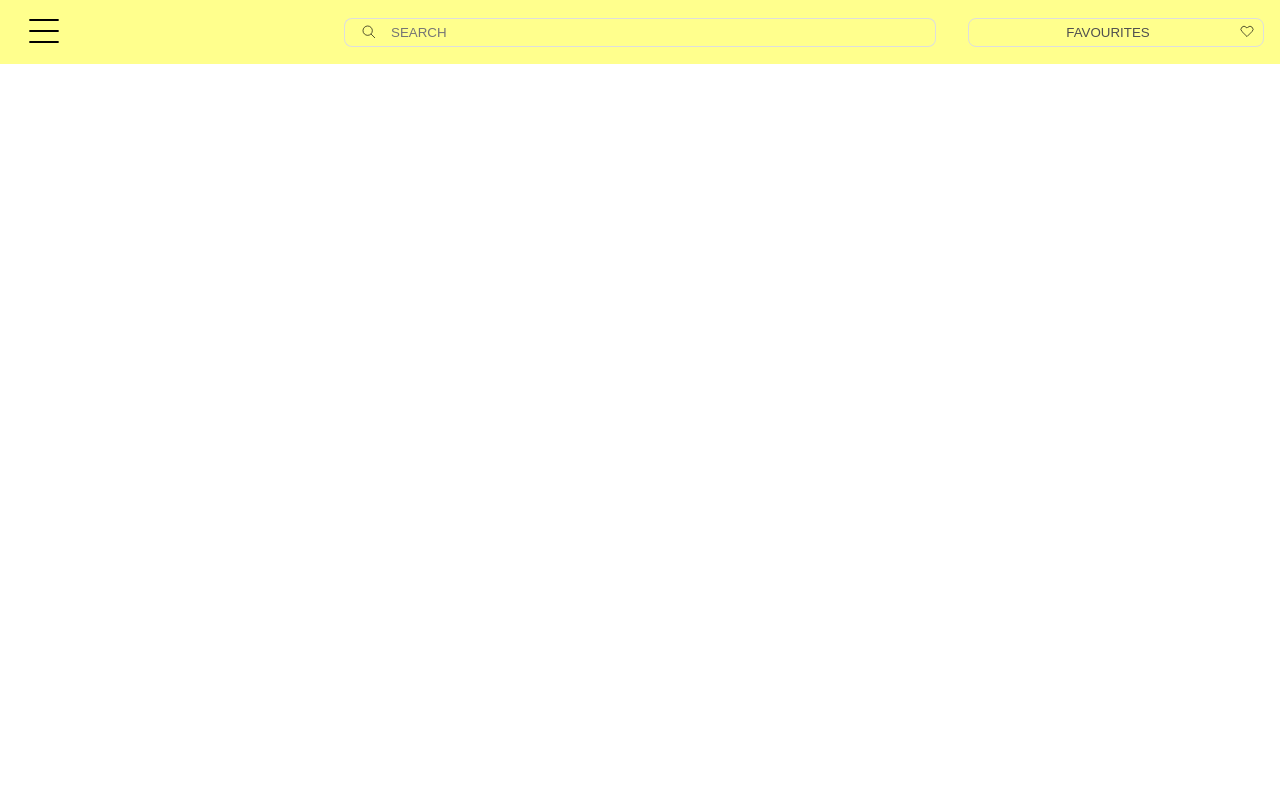
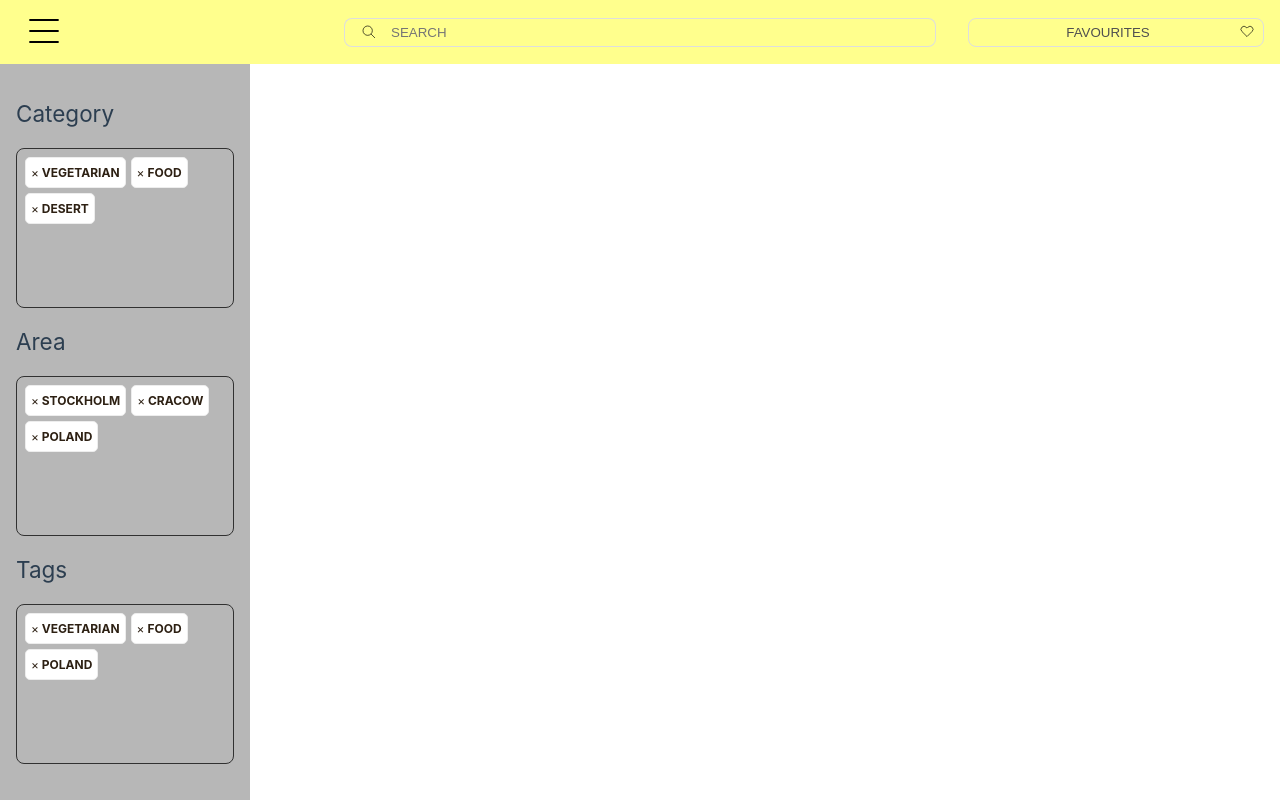
Before and after one commit to serhiipetrash/sp-task-edrone, a Vue app: page / in a window 1280 px wide. Built offline with nearby package versions, Linux system fonts and the light colour scheme.

Commit message:
add category-items

```diff
--- /dev/null
+++ b/src/components/MainCategory.vue
@@ -0,0 +1,72 @@
+<template>
+  <div class="container">
+
+    <div class="item-body">
+      <h2 class="item-title">Category</h2>
+      <div class="item-container">
+        <ul>
+          <li><span>&times;</span> vegetarian</li>
+          <li><span>&times;</span> food</li>
+          <li><span>&times;</span> desert</li>
+        </ul>
+      </div>
+    </div>
+
+        <div class="item-body">
+      <h2 class="item-title">Area</h2>
+      <div class="item-container">
+        <ul>
+          <li><span>&times;</span> stockholm</li>
+          <li><span>&times;</span> cracow</li>
+          <li><span>&times;</span> poland</li>
+        </ul>
+      </div>
+    </div>
+
+        <div class="item-body">
+      <h2 class="item-title">Tags</h2>
+      <div class="item-container">
+        <ul>
+          <li><span>&times;</span> vegetarian</li>
+          <li><span>&times;</span> food</li>
+          <li><span>&times;</span> poland</li>
+        </ul>
+      </div>
+    </div>
+
+  </div>
+</template>
+
+<style scoped>
+.container {
+  width: 250px;
+  height: calc(100vh - 4rem);
+  background-color: #b7b7b7;
+  padding: 1rem;
+}
+.item-title {
+  margin: 1rem 0;
+}
+.item-container ul {
+  padding-left: 0;
+  list-style-type: none;
+  padding: 0.5rem;
+  border: 1px solid #313131;
+  border-radius: 8px;
+  min-height: 10rem;
+}
+
+.item-container ul li {
+  border: 1px solid #ededed;
+  border-radius: 5px;
+  background-color: #ffffff;
+  display: inline-block;
+  color: #2d2013;
+  font-size: 12px;
+  font-weight: bold;
+  text-transform: uppercase;
+  padding: 5px;
+  margin: 0 5px 5px 0;
+  cursor: pointer;
+}
+</style>
--- a/src/components/MainPage.vue
+++ b/src/components/MainPage.vue
@@ -1,11 +1,11 @@
 <script setup>
 import MainHeader from './MainHeader.vue'
-
-
+import MainCategory from './MainCategory.vue';
 
 </script>
 
 <template>
   <MainHeader />
+  <MainCategory />
 
 </template>
```
